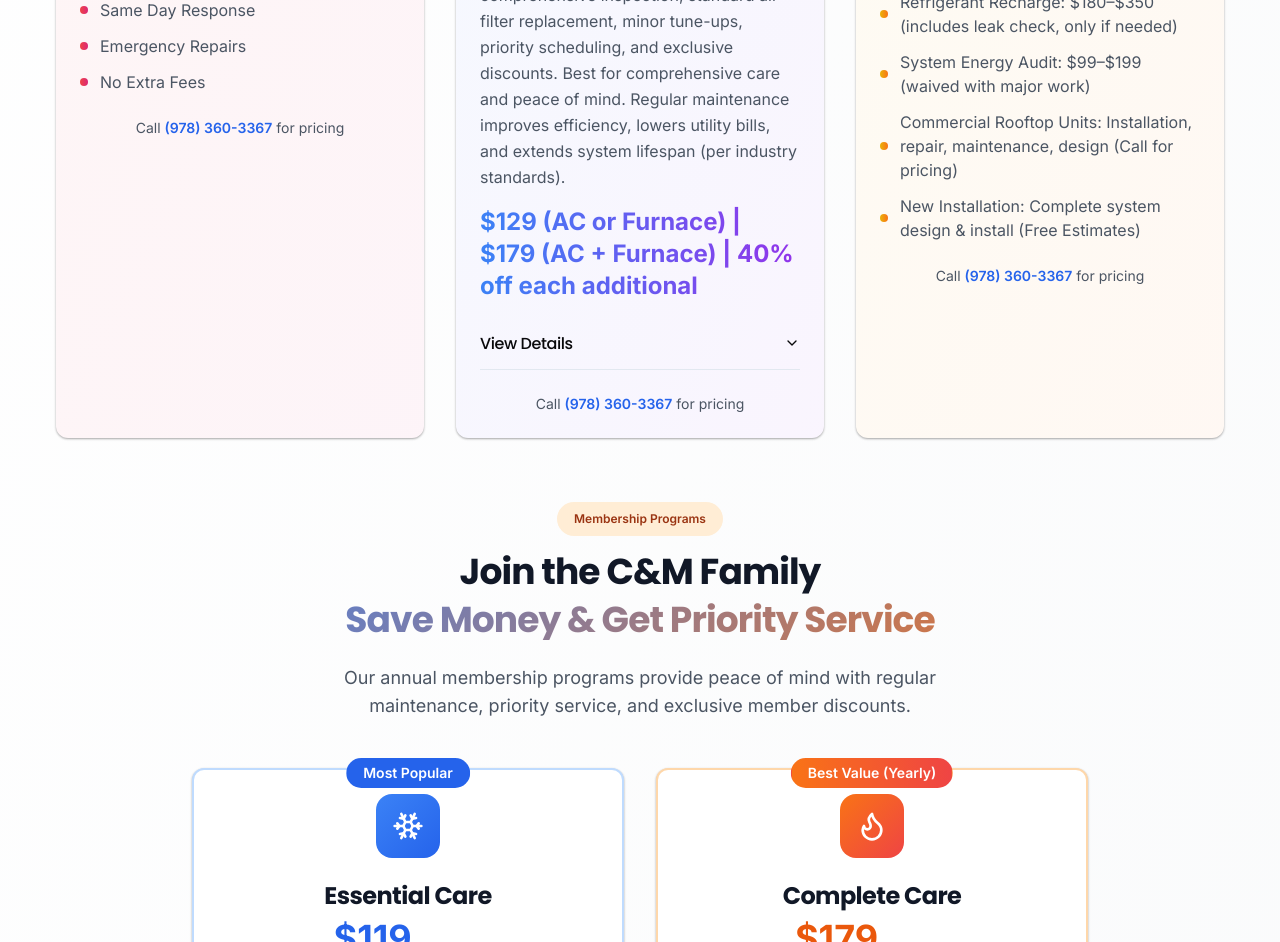
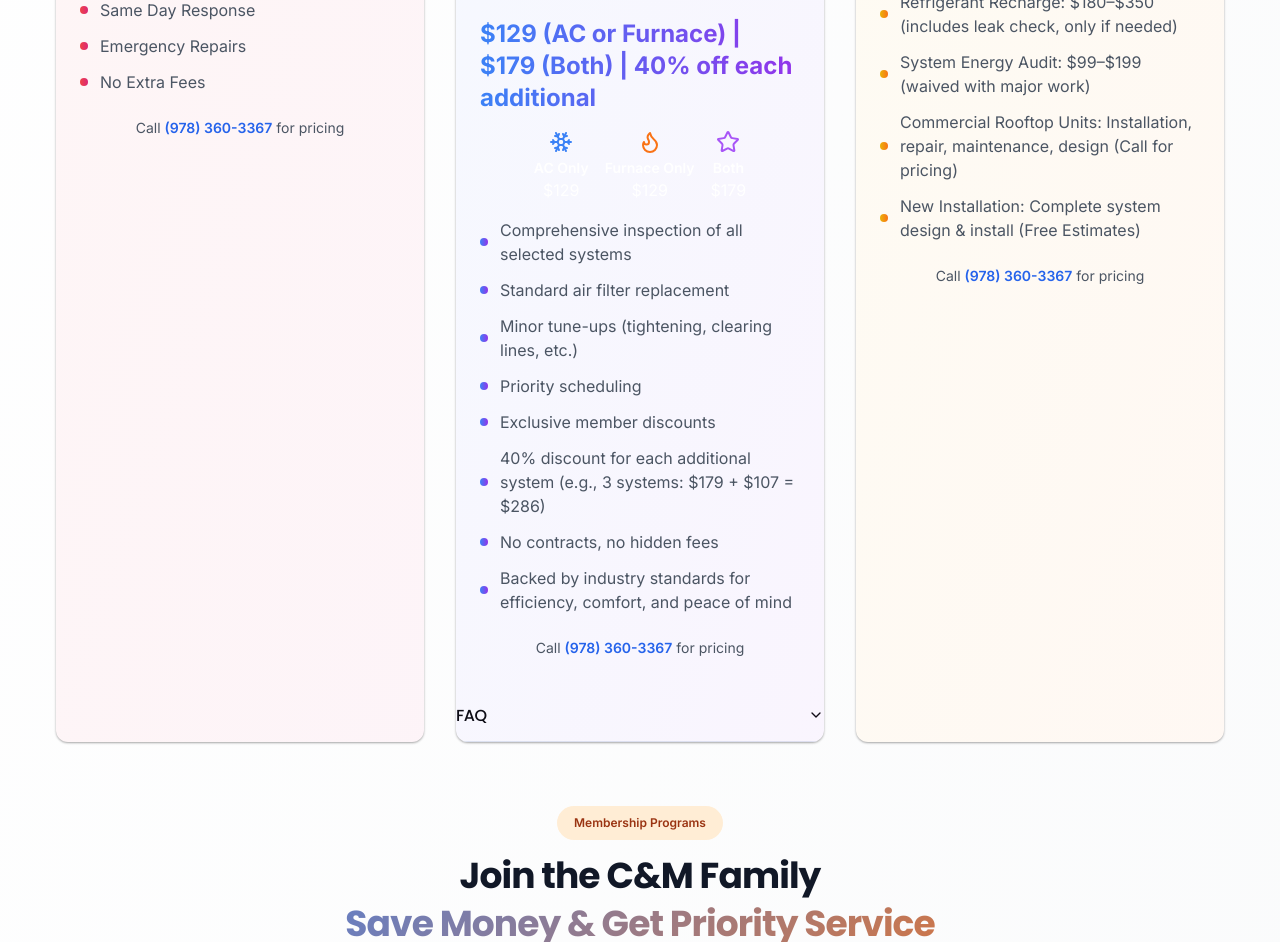
Before and after one commit to WallStArb/hvac, a Next.js app: page / in a window 1280 px wide. Shown: the part 2100-3042 px from the top of the page. Built offline with nearby package versions, Linux system fonts and the light colour scheme; what tailwindcss-rtl would draw is missing.

Commit message:
Reimagine maintenance card: clarify AC/furnace/both options, add visual pricing row and FAQ dropdown

```diff
--- a/components/landing-page/sections/Services.tsx
+++ b/components/landing-page/sections/Services.tsx
@@ -45,18 +45,18 @@ export default function Services() {
     },
     {
       icon: Star,
-      title: "Annual Maintenance Combo (AC + Furnace, One Call)",
-      description: "$129 for AC or furnace, $179 for both in a single visit. Each additional system 40% off (e.g., 2 systems: $129 + $77 = $206, combo + 1: $179 + $107 = $286). Includes comprehensive inspection, standard air filter replacement, minor tune-ups, priority scheduling, and exclusive discounts. Best for comprehensive care and peace of mind. Regular maintenance improves efficiency, lowers utility bills, and extends system lifespan (per industry standards).",
-      price: "$129 (AC or Furnace) | $179 (AC + Furnace) | 40% off each additional",
+      title: "Annual Maintenance (AC and/or Furnace, One Call)",
+      description: "Choose AC, furnace, or both in a single visit. $129 for AC or furnace, $179 for both. Each additional system 40% off (e.g., 2 systems: $129 + $77 = $206, both + 1: $179 + $107 = $286). Transparent, no contracts, and industry-backed care.",
+      price: "$129 (AC or Furnace) | $179 (Both) | 40% off each additional",
       features: [
-        "Full inspection for AC, furnace, or both in one call",
-        "Standard air filters included",
-        "Minor tune-ups for all serviced systems",
+        "Comprehensive inspection of all selected systems",
+        "Standard air filter replacement",
+        "Minor tune-ups (tightening, clearing lines, etc.)",
         "Priority scheduling",
         "Exclusive member discounts",
         "40% discount for each additional system (e.g., 3 systems: $179 + $107 = $286)",
-        "Improves efficiency & air quality",
-        "Reduces risk of emergency repairs"
+        "No contracts, no hidden fees",
+        "Backed by industry standards for efficiency, comfort, and peace of mind"
       ],
       color: "from-blue-500 to-purple-600",
       highlight: "Best Value Combo"
@@ -141,6 +141,25 @@ export default function Services() {
                       {service.price}
                     </div>
                     {/* Only use accordion for the combo card */}
+                    {service.title === 'Annual Maintenance (AC and/or Furnace, One Call)' && (
+                      <div className="flex justify-center gap-4 mb-4">
+                        <div className="flex flex-col items-center">
+                          <Snowflake className="w-6 h-6 text-blue-500 mb-1" />
+                          <span className="text-sm font-semibold">AC Only</span>
+                          <span className="text-base">$129</span>
+                        </div>
+                        <div className="flex flex-col items-center">
+                          <Flame className="w-6 h-6 text-orange-500 mb-1" />
+                          <span className="text-sm font-semibold">Furnace Only</span>
+                          <span className="text-base">$129</span>
+                        </div>
+                        <div className="flex flex-col items-center">
+                          <Star className="w-6 h-6 text-purple-500 mb-1" />
+                          <span className="text-sm font-semibold">Both</span>
+                          <span className="text-base">$179</span>
+                        </div>
+                      </div>
+                    )}
                     {service.title === 'Annual Maintenance Combo (AC + Furnace, One Call)' ? (
                       <Accordion type="single" collapsible>
                         <AccordionItem value="details">
@@ -175,6 +194,22 @@ export default function Services() {
                     </div>
                   </div>
                 </CardContent>
+                {service.title === 'Annual Maintenance (AC and/or Furnace, One Call)' && (
+                  <Accordion type="single" collapsible className="mt-2">
+                    <AccordionItem value="faq">
+                      <AccordionTrigger>FAQ</AccordionTrigger>
+                      <AccordionContent>
+                        <ul className="space-y-2 text-gray-700">
+                          <li><strong>What counts as a system?</strong> <br />Each AC unit or furnace is considered a separate system.</li>
+                          <li><strong>What’s included in the service?</strong> <br />Comprehensive inspection, standard air filter replacement, minor tune-ups, and a detailed report.</li>
+                          <li><strong>How does the discount work?</strong> <br />After the first system, each additional system in the same visit is 40% off the base price.</li>
+                          <li><strong>Can I book just AC or just furnace?</strong> <br />Yes! You can choose either, or both for the best value.</li>
+                          <li><strong>Are there any contracts or hidden fees?</strong> <br />No contracts, no hidden fees—just honest, transparent pricing.</li>
+                        </ul>
+                      </AccordionContent>
+                    </AccordionItem>
+                  </Accordion>
+                )}
               </Card>
             );
           })}
```
